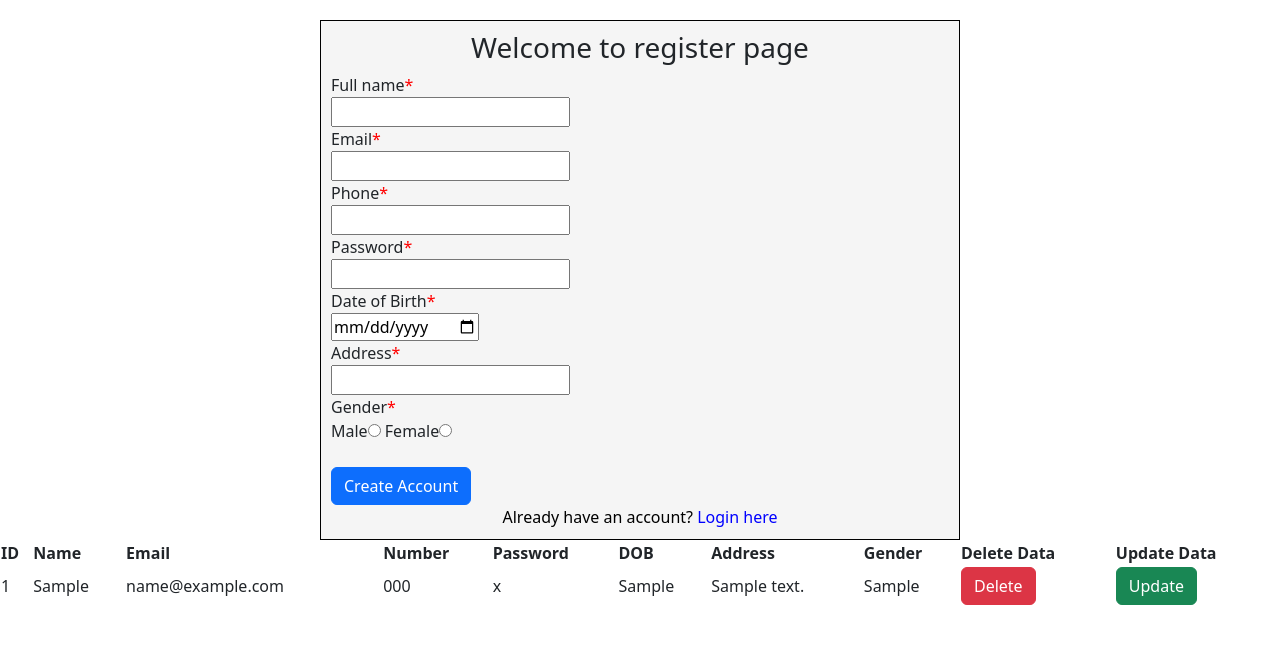
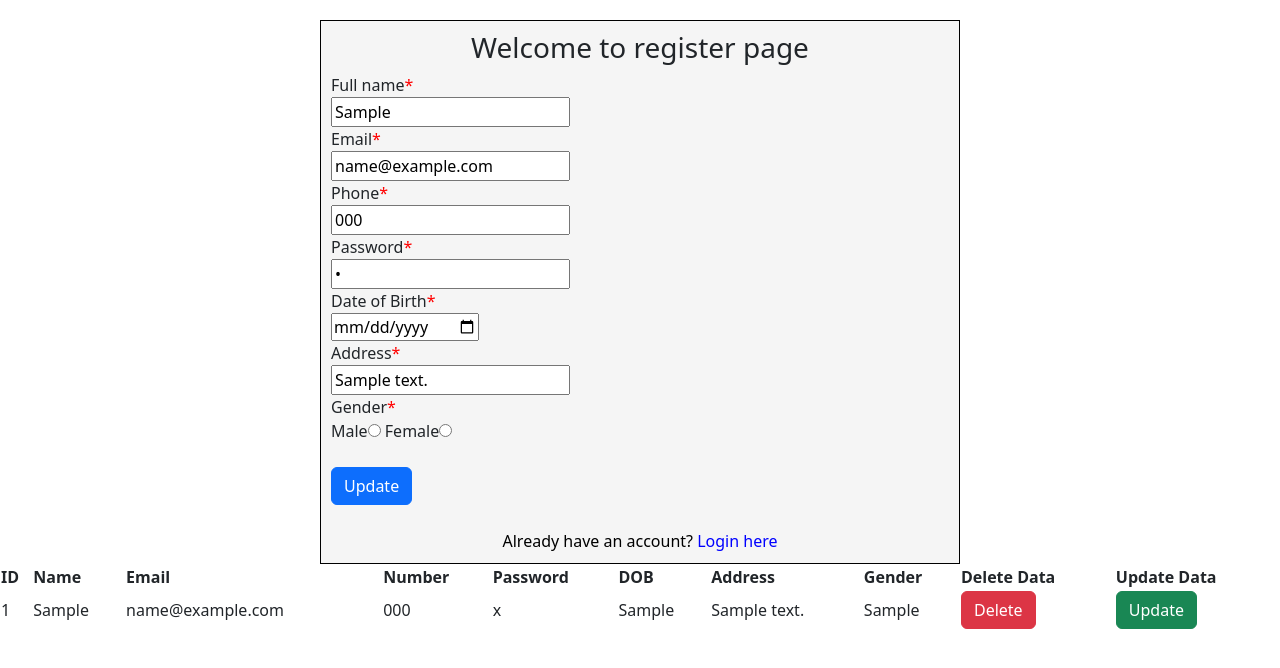
Before and after one commit to rajkumar060301/baseline_project, a PHP site: page /register.php?id=1&type=update&update=updateid in a window 1280 px wide. Shown: the top 668 px of the page. Run offline with PHP 8.4, Linux system fonts and the light colour scheme; tables that the repository leaves empty or names only in its code hold one stand-in row (values such as "Sample post"); some libraries are stand-ins or nearby versions.

Commit message:
add ajax register page

```diff
--- a/register.php
+++ b/register.php
@@ -4,9 +4,16 @@
     <meta charset="UTF-8">
     <meta name="viewport" content="width=device-width, initial-scale=1.0">
     <title>Document</title>
+    <link href="https://cdn.jsdelivr.net/npm/bootstrap@5.2.3/dist/css/bootstrap.min.css" rel="stylesheet" integrity="sha384-rbsA2VBKQhggwzxH7pPCaAqO46MgnOM80zW1RWuH61DGLwZJEdK2Kadq2F9CUG65" crossorigin="anonymous">
+    <link rel="styleseet" type="text/css" href="./css/css/bootstrap.min.css">
 
-    <link href="https://cdn.jsdelivr.net/npm/bootstrap@5.3.0/dist/css/bootstrap.min.css" type="text/css" rel="stylesheet" integrity="sha384-9ndCyUaIbzAi2FUVXJi0CjmCapSmO7SnpJef0486qhLnuZ2cdeRhO02iuK6FUUVM" crossorigin="anonymous">
+    <script src="https://ajax.googleapis.com/ajax/libs/jquery/3.6.4/jquery.min.js"></script>
+    <link rel="stylesheet" href="https://cdn.datatables.net/1.13.4/css/jquery.dataTables.min.css">
+    <script src="https://code.jquery.com/jquery-3.5.1.js"></script>
+    <script src="https://cdn.datatables.net/1.13.4/js/jquery.dataTables.min.js"></script>
+
     <link rel="stylesheet" type="text/css" href="styles.css">
+
     <?php
     include './config/config.php';
     if(isset($_GET['id'])){
@@ -41,37 +48,59 @@
     </script>
 </head>
 <body>
+<?php
+if(!isset($_GET['update'])){
+$id = ""; $name=""; $email=""; $number=""; $password=""; $date=""; $address =""; $gender="";
 
+}
+
+?>
 <div id="form-div"  style="border:1px solid black;background-color:whitesmoke;margin-top: 20px;">
 <h3 style="text-align: center;">Welcome to register page</h3>
+
+
 <h5 id="show-error"  style="color: red;"> </h5>
 <form id = "basic-form"  action="" method="post" >
     <label>Full name</label><span id="nameerr" class="error">* </span><br>
-    <input id="name" name="fname" minlength="8" type="text" value="">
+    <input id="name" name="fname" minlength="8" type="text" value="<?php if($name !=""){ echo $name; }?>">
     <br>
     <label>Email</label><span id="emailerr" class="error">* </span><br>
-    <input id="email" type="email" name="email" value="">
+    <input id="email" type="email" name="email" value="<?php if($email !=""){ echo $email; }?>">
     <br>
     <label>Phone</label><span id="numbererr" class="error">* </span><br>
-    <input id="number" type="text" name="number"  value="">
+    <input id="number" type="text" name="number"  value="<?php if($number !=""){ echo $number; }?>">
     <br>
     <label>Password</label><span id="passworderr" class="error">* </span><br>
-    <input id="password" type="password" name="password" value="" autocomplete="on">
+    <input id="password" type="password" name="password" value="<?php if($password !=""){ echo $password; }?>">
     <br>
     <label>Date of Birth</label><span id="dateerr" class="error">* </span><br>
-    <input id="date" type="date" name="dob" value="">
+    <input id="date" type="date" name="dob" value="<?php if($date !=""){ echo $date; }?>">
     <br>
     <label>Address</label><span id="addresserr" class="error">* </span><br>
-    <input id="address" type="text" name="address" id="address" value="">
+    <input id="address" type="text" name="address" id="address" value="<?php if($address != ""){ echo $address;} ?>">
     <br>
     <label>Gender</label><span id="gendererr" class="error">* </span><br>
-    <span>Male</span><input type="radio" name="gender" value="Male" id="male" class="gender">
-    <span>Female</span><input type="radio" name="gender" value="Female" id="female" class="gender"> <br>
+    <span>Male</span><input type="radio" name="gender" value="Male" id="male" class="gender" <?php if('Male'==$gender) echo 'checked'; ?>>
+    <span>Female</span><input type="radio" name="gender" value="Female" id="female" class="gender" <?php if('Female'==$gender) echo 'checked'; ?>> <br>
     <br>
     <!-- <input id="submit" type="submit" name="sub" value="Register here"> -->
-    <button  id="submit" type="submit" class="btn btn-primary btn-block"> Create Account  </button>
 
-
+    <!-- <div class="form-group">
+            <button type="submit" id="submit" name="submit" class="btn btn-primary btn-block"> Register here  </button>
+    </div> -->
+    <?php if( $id !="" and $type == "update"){  ?>
+    <div class="form-group">
+        <button type="submit" id="update" class="btn btn-primary btn-block"> Update</button>
+    </div>
+<?php
+					}else{
+?>
+            <div class="form-group">
+        <button type="submit" id="submit" class="btn btn-primary btn-block"> Create Account  </button>
+    </div>
+<?php
+					}
+?>
     <br>
     <div class="text-center" style="color: black;">Already have an account? <a href="login.html" style="color:blue">Login here</a></div>
  </form>
@@ -102,6 +131,7 @@ $("#submit").click(function(event) {
         for (i = 0; i < ele.length; i++) {
                 ele[i].checked ? gen_value=ele[i].value : "error";
         }
+
   $.ajax({
   method: "POST",
   url: "insert.php",
@@ -119,10 +149,9 @@ $("#submit").click(function(event) {
     ,
     success: function(data){
     $('#data-container').html(data);
+    location.reload();
     }
 });
-
-
 
 	});
     $.ajax({
@@ -135,6 +164,7 @@ $("#submit").click(function(event) {
        $("#data-container").html(msg);
 
   });
+
 
     //delete data
 
@@ -154,6 +184,58 @@ $("#submit").click(function(event) {
 
   });
 }
+$("#update").click(function(e){
+    let name = $("#name").val();
+		let email = $("#email").val();
+    let number = $("#number").val();
+    let password = $("#password").val();
+		let date = $("#date").val();
+		let address = $("#address").val();
+    var gender = $('.gender').val();
+
+        var ele = document.getElementsByName('gender');
+        var gen_value = "";
+        for (i = 0; i < ele.length; i++) {
+            if (ele[i].checked)
+                gen_value =  ele[i].value;
+        }
+        $.ajax({
+					  method: "POST",
+                      url: "update.php",
+                      data: {
+                        action:"update",
+                        updateid:id,
+                        fname:name,
+                         email:email,
+                         number:number,
+                         password:password,
+                         dob:date,
+                         address : address,
+                          gender:gen_value},
+                          // success : function(){
+                          //   location.reload(true)
+                          // }
+
+					  })
+
+            .done(function( msg) {
+                alert(msg);
+                // location.reload(true);
+                // window.location.href = "register.php";
+
+
+                    if(msg != ""){
+                window.location.href = "register.php";
+                // location.reload(true);
+
+
+            }
+            });
+
+
+}).done(function(){
+  location.reload();
+})
 
 
 });
```
Lines whose indentation alone changed are shown as unchanged.
